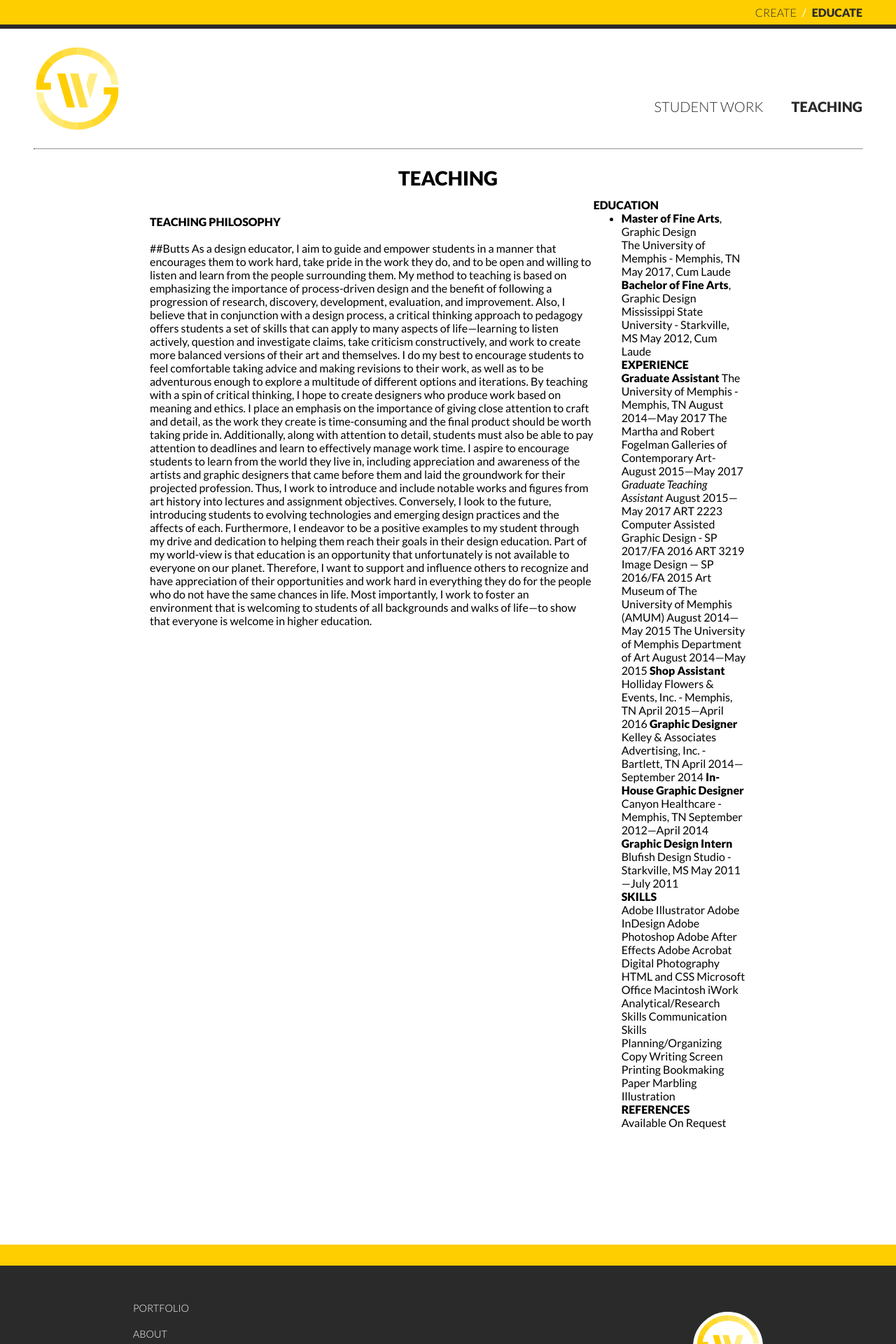
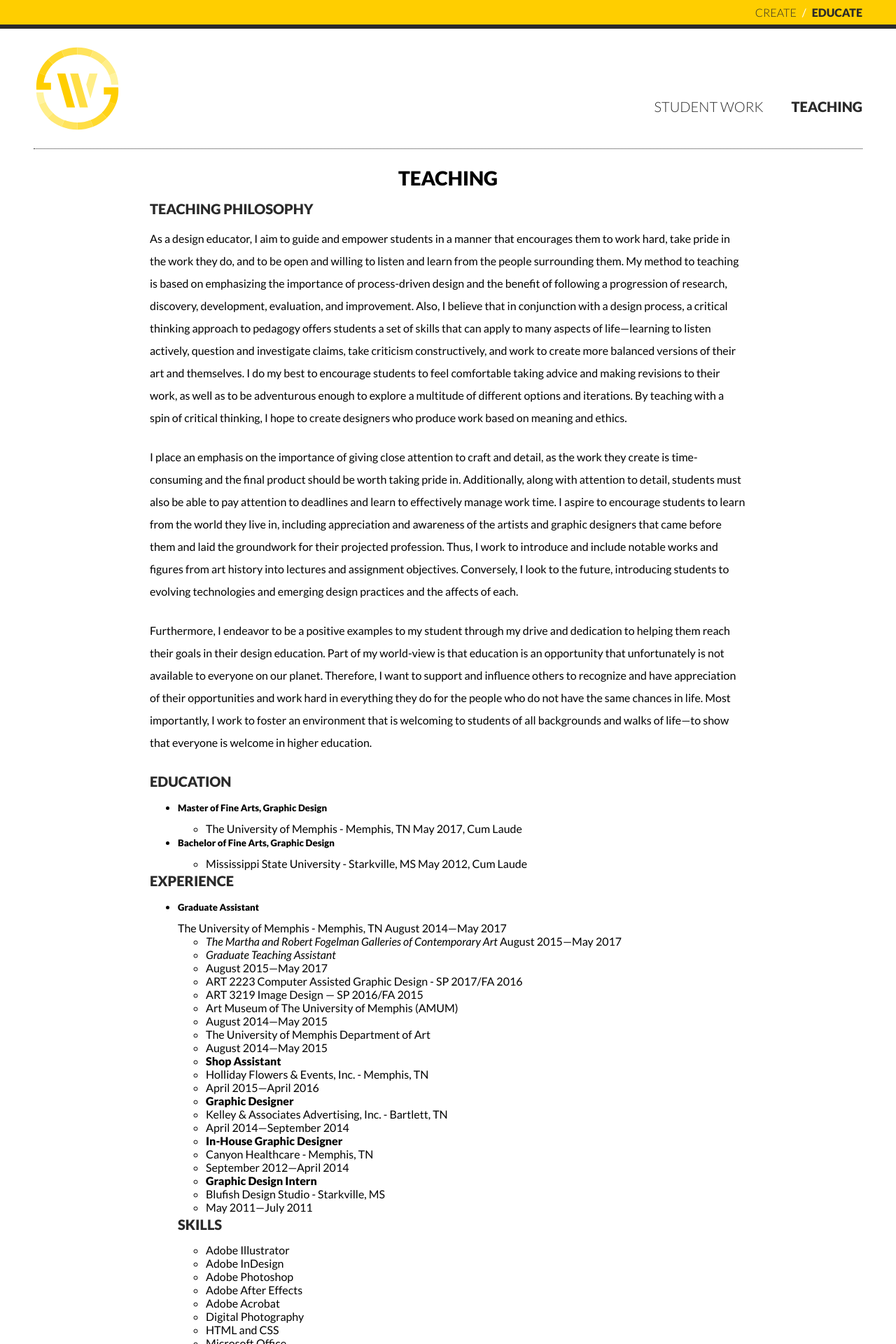
Before and after one commit to ryanfiller89/gabfolio, a Jekyll site: the page built from teaching.markdown, in a window 1280 px wide. Shown: the top 1920 px of the page at 70% size. Built offline with Jekyll 4.4.1, drawn with Linux system fonts in a browser that asks for light colours; some of the changed text lies outside the part shown.

Commit message:
adds new template for about page, fixes things

```diff
--- a/assets/_scss/_styles.scss
+++ b/assets/_scss/_styles.scss
@@ -243,30 +243,3 @@
 			display:block;
 
 		}
-
-
-		/*ABOUT PAGE*/
-		.about-content {
-			width:850px;
-			display:flex;
-		}
-
-		.photo {
-			height:300px;
-			width:300px;
-			margin-top:25px;
-			background-image:url("https://i.ytimg.com/vi/wp4VIlVhxxQ/maxresdefault.jpg");
-			background-size:cover;
-			background-position:center center;
-			background-color:#2a2a2a;
-			flex:1;
-		}
-
-		.about {
-			background-color:yellow;
-			display:block;
-			flex:2;
-			margin-top:25px;
-			margin-left:30px;
-			font-size:.8em;
-		}
--- a/assets/_scss/config/_typography.scss
+++ b/assets/_scss/config/_typography.scss
@@ -141,7 +141,7 @@ h4 {
     @include body-font;
     color: $darkgrey;
     font-weight: bold;
-    font-size: 1.5em;
+    font-size: 1.25em;
     line-height: 1.5em;
 
     @include tablet-break {
--- a/assets/_scss/pages/_about-page.scss
+++ /dev/null
@@ -1,13 +0,0 @@
-  .about-page {
-    flex-direction: column;
-
-  .column-left {
-    display:block;
-    width: 40%;
-    margin-right:25px;
-    margin-top:20px;
-  }
-  .column-right{
-
-  }
-}
--- /dev/null
+++ b/assets/_scss/pages/_about.scss
@@ -0,0 +1,38 @@
+.site.about {
+  .columns {
+    display:flex;
+    flex-direction: row;
+
+      @include phone-break {
+        display:block;
+      }
+
+      .column-left {
+        flex:1;
+        img {
+          width:100%;
+        }
+      }
+
+    .column-right {
+      flex:2;
+      margin-left:30px;
+      @include phone-break {
+        display:block;
+        margin-top:25px;
+      }
+    }
+
+      .left-column {
+        background-color:yellow;
+        flex:2;
+
+      }
+
+      .right-column {
+        background-color:pink;
+        flex:1.2;
+
+    }
+  }
+}
--- a/assets/_scss/pages/_page.scss
+++ b/assets/_scss/pages/_page.scss
@@ -71,32 +71,3 @@
         }
     }
 }
-
-    .columns {
-      display:flex;
-      flex-direction: row;
-
-      @include phone-break {
-        display:block;
-      }
-
-      .column-left {
-        flex:1;
-
-        img {
-          width:100%;
-        }
-      }
-
-      .column-right {
-        flex:2;
-        margin-left:30px;
-
-        @include phone-break {
-          display:block;
-          margin-top:25px;
-        }
-
-      }
-
-    }
--- a/assets/_scss/style.scss
+++ b/assets/_scss/style.scss
@@ -31,6 +31,7 @@ main, article, aside, blockquote,	caption, header, footer {
 
 /* Pages */
 @import "pages/page";
+@import "pages/about";
 @import "pages/blog-list";
 @import "pages/blog-detail";
 @import "pages/portfolio-list";
--- a/teaching.markdown
+++ b/teaching.markdown
@@ -6,91 +6,112 @@ navigation_weight: 4
 side: educate
 ---
 
-
 <div class="columns">
 <div class="left-column">
+<h4>TEACHING PHILOSOPHY</h4>
 <p>
-<div class="teaching-header"><b>TEACHING PHILOSOPHY</b></div><br>
-
-##Butts
-
-As a design educator, I aim to guide and empower students in a manner that encourages them to work hard, take pride in the work they do, and to be open and willing to listen and learn from the people surrounding them. My method to teaching is based on emphasizing the importance of process-driven design and the benefit of following a progression of research, discovery, development, evaluation, and improvement. Also, I believe that in conjunction with a design process, a critical thinking approach to pedagogy offers students a set of skills that can apply to many aspects of life—learning to listen actively, question and investigate claims, take criticism constructively, and work to create more balanced versions of their art and themselves. I do my best to encourage students to feel comfortable taking advice and making revisions to their work, as well as to be adventurous enough to explore a multitude of different options and iterations. By teaching with a spin of critical thinking, I hope to create designers who produce work based on meaning and ethics.
-
-I place an emphasis on the importance of giving close attention to craft and detail, as the work they create is time-consuming and the final product should be worth taking pride in. Additionally, along with attention to detail, students must also be able to pay attention to deadlines and learn to effectively manage work time. I aspire to encourage students to learn from the world they live in, including appreciation and awareness of the artists and graphic designers that came before them and laid the groundwork for their projected profession. Thus, I work to introduce and include notable works and figures from art history into lectures and assignment objectives. Conversely, I look to the future, introducing students to evolving technologies and emerging design practices and the affects of each.
-
+As a design educator, I aim to guide and empower students in a manner that encourages them to work hard, take pride in the work they do, and to be open and willing to listen and learn from the people surrounding them. My method to teaching is based on emphasizing the importance of process-driven design and the benefit of following a progression of research, discovery, development, evaluation, and improvement. Also, I believe that in conjunction with a design process, a critical thinking approach to pedagogy offers students a set of skills that can apply to many aspects of life—learning to listen actively, question and investigate claims, take criticism constructively, and work to create more balanced versions of their art and themselves. I do my best to encourage students to feel comfortable taking advice and making revisions to their work, as well as to be adventurous enough to explore a multitude of different options and iterations. By teaching with a spin of critical thinking, I hope to create designers who produce work based on meaning and ethics.</p>
+<p>
+I place an emphasis on the importance of giving close attention to craft and detail, as the work they create is time-consuming and the final product should be worth taking pride in. Additionally, along with attention to detail, students must also be able to pay attention to deadlines and learn to effectively manage work time. I aspire to encourage students to learn from the world they live in, including appreciation and awareness of the artists and graphic designers that came before them and laid the groundwork for their projected profession. Thus, I work to introduce and include notable works and figures from art history into lectures and assignment objectives. Conversely, I look to the future, introducing students to evolving technologies and emerging design practices and the affects of each.</p>
+<p>
 Furthermore, I endeavor to be a positive examples to my student through my drive and dedication to helping them reach their goals in their design education. Part of my world-view is that education is an opportunity that unfortunately is not available to everyone on our planet. Therefore, I want to support and influence others to recognize and have appreciation of their opportunities and work hard in everything they do for the people who do not have the same chances in life. Most importantly, I work to foster an environment that is welcoming to students of all backgrounds and walks of life—to show that everyone is welcome in higher education.
 </p>
 </div>
 
-<p>
 <div class="right-column">
-<div class="teaching-header"><b>EDUCATION</b></div>
+
+<h4>EDUCATION</h4>
+
 <ul>
-<li><b>Master of Fine Arts</b>, Graphic Design</li>
-The University of Memphis - Memphis, TN
-May 2017, Cum Laude
+  <li>
+    <h5>Master of Fine Arts, Graphic Design</h5>
+    <ul>
+      <li>The University of Memphis - Memphis, TN
+      <span>May 2017, Cum Laude</span></li>
+    </ul>
+  </li>
 
-<b>Bachelor of Fine Arts</b>, Graphic Design
-Mississippi State University - Starkville, MS
-May 2012, Cum Laude
+  <li>
+    <h5>Bachelor of Fine Arts, Graphic Design</h5>
+    <ul>
+    <li>Mississippi State University - Starkville, MS
+    <span>May 2012, Cum Laude</span></li>
+    </ul>
+  </li>
+</ul>
 
-<div class="teaching-header"><b>EXPERIENCE</b></div>
-<b>Graduate Assistant</b>
-The University of Memphis - Memphis, TN
-August 2014—May 2017
+<h4>EXPERIENCE</h4>
 
-The Martha and Robert Fogelman Galleries of Contemporary Art­
-August 2015—May 2017
+<ul>
+  <li>
+    <h5>Graduate Assistant</h5>
+    <span>The University of Memphis - Memphis, TN</span>
+    <span>August 2014—May 2017</span>
+    <ul>
 
-<i>Graduate Teaching Assistant</i>
-August 2015—May 2017
-ART 2223 Computer Assisted Graphic Design - SP 2017/FA 2016
-ART 3219 Image Design — SP 2016/FA 2015
+      <li><i>The Martha and Robert Fogelman Galleries of Contemporary Art­</i>
+      <span>August 2015—May 2017</span></li>
 
-Art Museum of The University of Memphis (AMUM)
-August 2014—May 2015
+      <li><i>Graduate Teaching Assistant</i>
+      <li>August 2015—May 2017</li>
+      <li>ART 2223 Computer Assisted Graphic Design - SP 2017/FA 2016</li>
+      <li>ART 3219 Image Design — SP 2016/FA 2015</li>
 
-The University of Memphis Department of Art
-August 2014—May 2015
+      <li>Art Museum of The University of Memphis (AMUM)</li>
+      <li>August 2014—May 2015</li>
 
-<b>Shop Assistant</b>
-Holliday Flowers & Events, Inc. - Memphis, TN
-April 2015—April 2016
+      <li>The University of Memphis Department of Art</li>
+      <li>August 2014—May 2015</li>
+    </ul>
+  </li>
 
-<b>Graphic Designer</b>
-Kelley & Associates Advertising, Inc. - Bartlett, TN
-April 2014—September 2014
+<ul>
+    <li><b>Shop Assistant</b></li>
+    <li>Holliday Flowers & Events, Inc. - Memphis, TN</li>
+    <li>April 2015—April 2016</li>
+</ul>
 
-<b>In-House Graphic Designer</b>
-Canyon Healthcare - Memphis, TN
-September 2012—April 2014
+<ul>
+    <li><b>Graphic Designer</b></li>
+    <li>Kelley & Associates Advertising, Inc. - Bartlett, TN</li>
+    <li>April 2014—September 2014</li>
 
-<b>Graphic Design Intern</b>
-Blufish Design Studio - Starkville, MS
-May 2011—July 2011
+    <li><b>In-House Graphic Designer</b></li>
+    <li>Canyon Healthcare - Memphis, TN</li>
+    <li>September 2012—April 2014</li>
 
-<div class="teaching-header"><b>SKILLS</b></div>
-Adobe Illustrator
-Adobe InDesign
-Adobe Photoshop
-Adobe After Effects
-Adobe Acrobat
-Digital Photography
-HTML and CSS
-Microsoft Office
-Macintosh iWork
-Analytical/Research Skills
-Communication Skills
-Planning/Organizing
-Copy Writing
-Screen Printing
-Bookmaking
-Paper Marbling
-Illustration
+    <li><b>Graphic Design Intern</b></li>
+    <li>Blufish Design Studio - Starkville, MS</li>
+    <li>May 2011—July 2011</li>
+  </li>
+</ul>
 
-<div class="teaching-header"><b>REFERENCES</b></div>
-Available On Request
+<h4>SKILLS</h4>
 
-</p>
+<ul>
+  <li>Adobe Illustrator</li>
+  <li>Adobe InDesign</li>
+  <li>Adobe Photoshop</li>
+  <li>Adobe After Effects</li>
+  <li>Adobe Acrobat</li>
+  <li>Digital Photography</li>
+  <li>HTML and CSS</li>
+  <li>Microsoft Office</li>
+  <li>Macintosh iWork</li>
+  <li>Analytical/Research Skills</li>
+  <li>Communication Skills</li>
+  <li>Planning/Organizing</li>
+  <li>Copy Writing</li>
+  <li>Screen Printing</li>
+  <li>Bookmaking</li>
+  <li>Paper Marbling</li>
+  <li>Illustration</li>
+</ul>
+
+<h4>REFERENCES</h4>
+
+<ul>
+  <li>Available On Request</li>
+</ul>
 </div>
 </div>
```
Also changed, not shown: _layouts/about.html (added, +26 -0 lines), about.md (+2 -6 lines), _layouts/teaching.html (renamed from _layouts/about-page.html).
